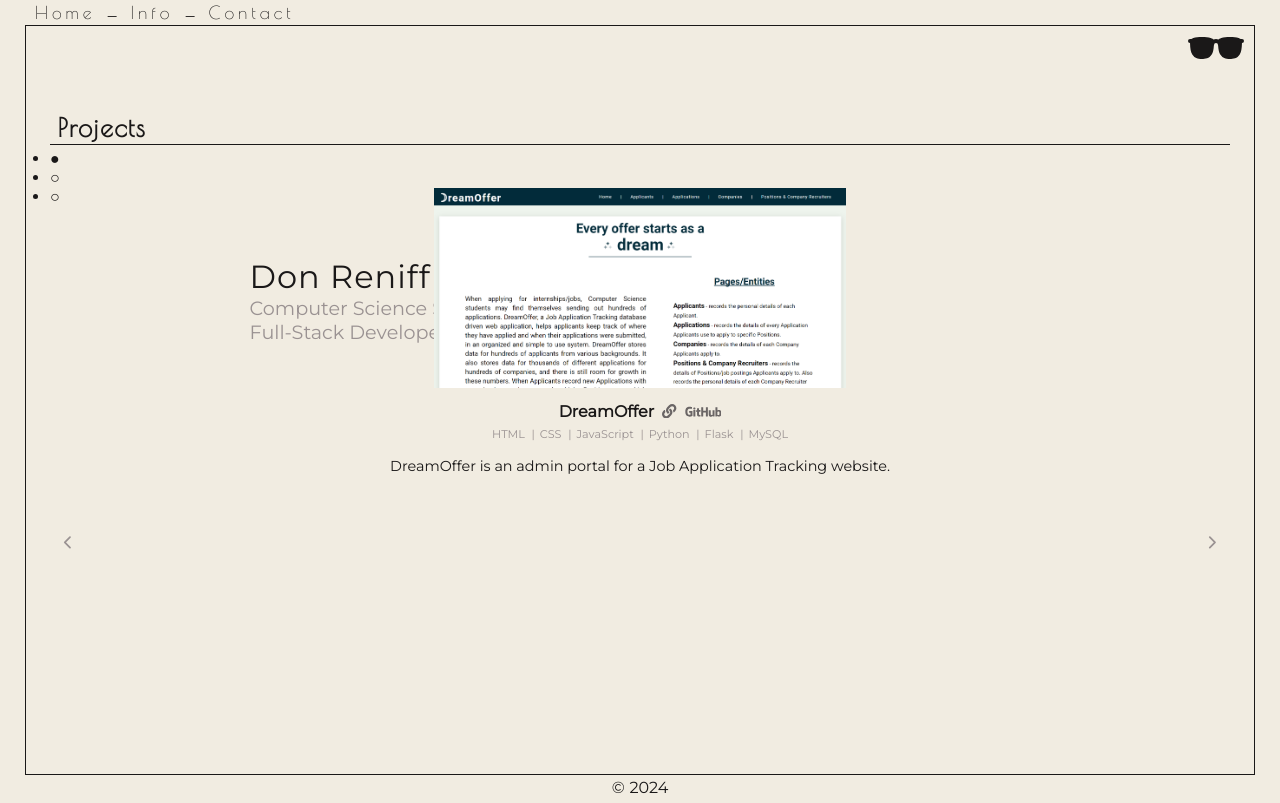
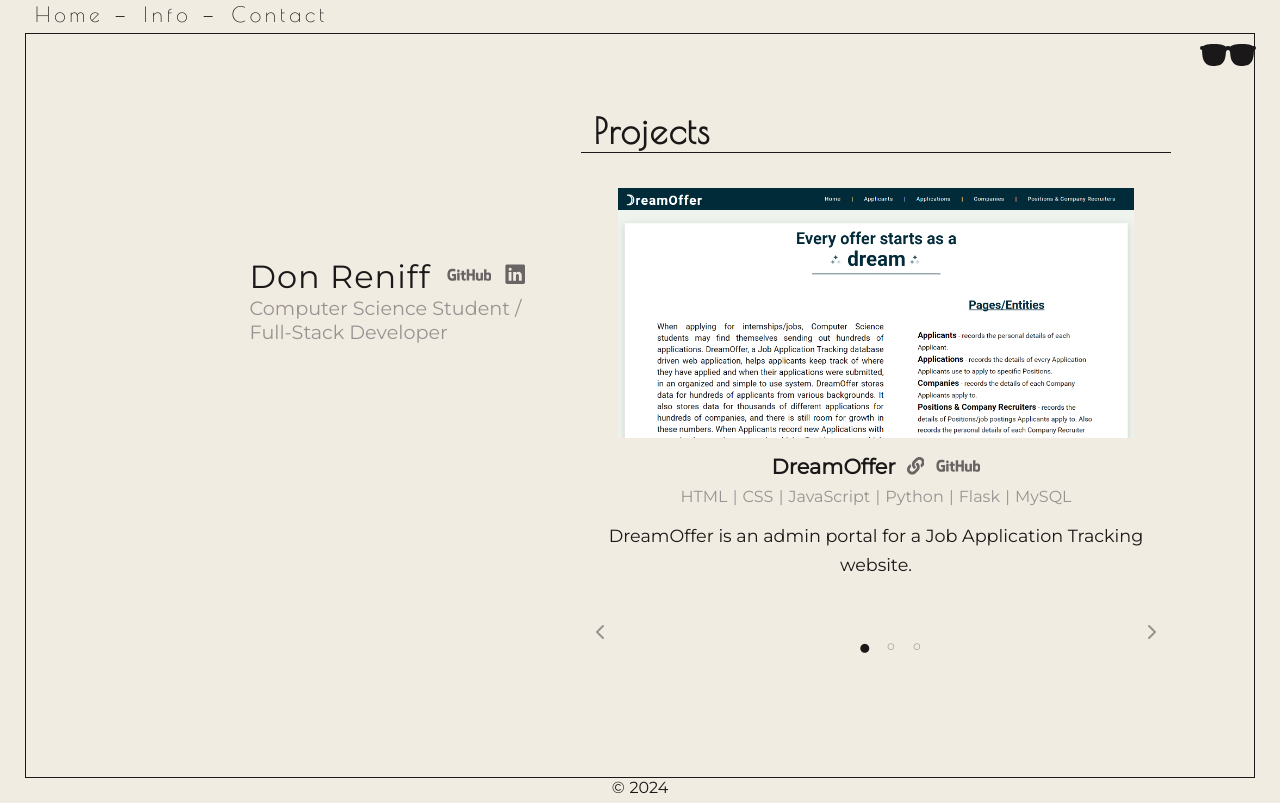
Before and after one commit to dreniff3/personal-portfolio, a React (Vite) app: page /projects in a window 1280 px wide. Built offline with nearby package versions, Linux system fonts and the light colour scheme; a web font is replaced by a local one.

Commit message:
Add media queries for all pages and add dots styles

```diff
--- a/src/index.css
+++ b/src/index.css
@@ -124,7 +124,8 @@ a {
 
 @media screen and (min-width: 1100px) {
   .toggle-container {
-    top: -62px;
+    top: -55px;
+    right: 20px;
   }
 
   .toggle + label {
@@ -288,6 +289,13 @@ main {
   }
 }
 
+@media screen and (min-width: 1100px) {
+  .main-container {
+    margin-top: calc(var(--mainMargin) + 0.5rem);
+    height: calc(100vh - 55px);
+  }
+}
+
 /*   ----- Footer  -----  */
 footer {
   display: flex;
@@ -328,6 +336,12 @@ footer {
   flex-direction: column;
   align-items: center;
   padding-top: 2.5rem;
+}
+
+@media screen and (min-width: 1100px) {
+  .about-page {
+    padding: 2.5rem 5% 0 45%;
+  }
 }
 
 .about-container {
@@ -428,6 +442,35 @@ footer {
   margin: 1.8rem 1rem;
 }
 
+@media screen and (min-width: 1100px) {
+  .about-header {
+    top: -25px;
+    left: 10px;
+  }
+
+  .about-header > h5 {
+    font-size: 2.2rem;
+  }
+
+  .about-text {
+    font-size: 1.2rem;
+    line-height: 1.8rem;
+  }
+
+  .skills-header {
+    top: -25px;
+    left: 10px;
+  }
+
+  .skills-header > h5 {
+    font-size: 2.2rem;
+  }
+
+  .skills-list {
+    margin-left: 33%;
+  }
+}
+
 /*   ----- SkillList Component -----  */
 .category-container {
   margin: .25rem 0;
@@ -439,6 +482,12 @@ footer {
   position: relative;
   width: fit-content;
   margin-bottom: 0.25rem;
+}
+
+@media screen and (min-width: 1100px) {
+  .category-title {
+    font-size: 1.3rem;
+  }
 }
 
 .category-title::after {
@@ -459,6 +508,12 @@ footer {
   gap: 0.1rem;
 }
 
+@media screen and (min-width: 1100px) {
+  .category-list {
+    gap: 1.2rem;
+  }
+}
+
 .skill-wrapper {
   position: relative;
   padding-right: 2rem;
@@ -469,6 +524,12 @@ footer {
   font-size: 1.8rem;
   color: var(--fontColorSecondary);
   transition: all 0.2s ease-in;
+}
+
+@media screen and (min-width: 1100px) {
+  .skill-wrapper {
+    padding-right: 0;
+  }
 }
 
 .hoverBubble {
@@ -550,6 +611,12 @@ footer {
   font-size: .8rem;
 }
 
+@media screen and (min-width: 1100px) {
+  .btn-text, .btn-text--arrow {
+    font-size: 1.1rem;
+  }
+}
+
 /*   ----- NavLinks Component -----  */
 .nav-links {
   font-family: var(--navFont);
@@ -575,6 +642,15 @@ footer {
   left: 35px;
 }
 
+@media screen and (min-width: 1100px) {
+  .about-page > .nav-links,
+  .projects-page > .nav-links,
+  .contact-page > .nav-links,
+  .resume-page > .nav-links {
+    font-size: 1.3rem;
+  }
+}
+
 .resume-page > .nav-links {
   font-size: 0.9rem;
   top: 2px;
@@ -590,6 +666,18 @@ footer {
 
 .resume-page > .nav-links > ul {
   gap: 20px;
+}
+
+@media screen and (min-width: 1100px) {
+  .about-page > .nav-links > ul,
+  .projects-page > .nav-links > ul,
+  .resume-page > .nav-links > ul {
+    gap: 40px;
+  }
+
+  .resume-page > .nav-links > ul {
+    gap: 25px;
+  }
 }
 
 .about-page > .nav-links > ul > li,
@@ -684,6 +772,12 @@ li {
   padding-top: 2.5rem;
 }
 
+@media screen and (min-width: 1100px) {
+  .projects-page {
+    padding: 2.5rem 5% 0 45%;
+  }
+}
+
 .projects-container {
   width: 100%;
   position: relative;
@@ -713,6 +807,17 @@ li {
   letter-spacing: 1.5px;
   font-family: var(--navFont);
   padding: 0 0.15rem;
+}
+
+@media screen and (min-width: 1100px) {
+  .projects-header {
+    top: -28px;
+    left: 10px;
+  }
+
+  .projects-header > h5 {
+    font-size: 2.2rem;
+  }
 }
 
 /*   ----- Carousel Component  -----  */
@@ -808,6 +913,36 @@ li {
   /* padding-left: 0.5rem; */
 }
 
+.dots {
+  margin-top: 400px;
+  margin-left: 48%;
+}
+
+.dots > ul {
+  display: inline-block;
+  list-style: none;
+}
+
+.dot {
+  padding: 0 0.5rem;
+}
+
+.filled-dot {
+  transform: scale(1.3);
+}
+
+.empty-dot {
+  color: var(--fontColorTertiary);
+  transform: scale(0.9);
+}
+
+@media screen and (min-width: 1100px) {
+  .dots {
+    margin-top: 480px;
+    margin-left: 46%;
+  }
+}
+
 .prev, .next {
   position: absolute;
   top: 400px;
@@ -843,12 +978,61 @@ li {
   transform: scale(1.2) translateX(2px);
 }
 
+@media screen and (min-width: 1100px) {
+  .slider-img {
+    height: 250px;
+    margin-top: 0.5rem;
+  }
+
+  .slider-header {
+    gap: 0.7rem;
+  }
+
+  .slider-name {
+    font-size: 1.3rem;
+  }
+
+  .slider-links {
+    gap: 0.7rem;
+  }
+
+  .link-logo {
+    font-size: 1.1rem;
+  }
+
+  .slider-links > .github-logo {
+    font-size: 2.8rem;
+  }
+
+  .slider-stack > ul {
+    font-size: 1rem;
+  }
+
+  .slider-desc {
+    font-size: 1.1rem;
+    line-height: 1.8rem;
+  }
+
+  .prev, .next {
+    top: 480px;
+    font-size: 1.5rem;
+  }
+}
+
 /*   ----- Contact  -----  */
 .contact-page {
   display: flex;
   flex-direction: column;
   align-items: center;
-  margin-top: 50%;
+  margin: 0 auto;
+  padding-top: 200px;
+}
+
+@media screen and (min-width: 1100px) {
+  .contact-page {
+    margin-top: 80px;
+    padding: 2.5rem 5% 0 45%;
+  }
 }
 
 .contact-container {
@@ -864,6 +1048,18 @@ li {
   color: var(--fontColorTertiary);
   transform: translateX(-50%);
   transition: var(--transition);
+}
+
+@media screen and (min-width: 800px) {
+  .contact-link {
+    font-size: 7rem;
+  }
+}
+
+@media screen and (min-width: 1100px) {
+  .contact-link {
+    font-size: 9rem;
+  }
 }
 
 .contact-link:hover {
```
